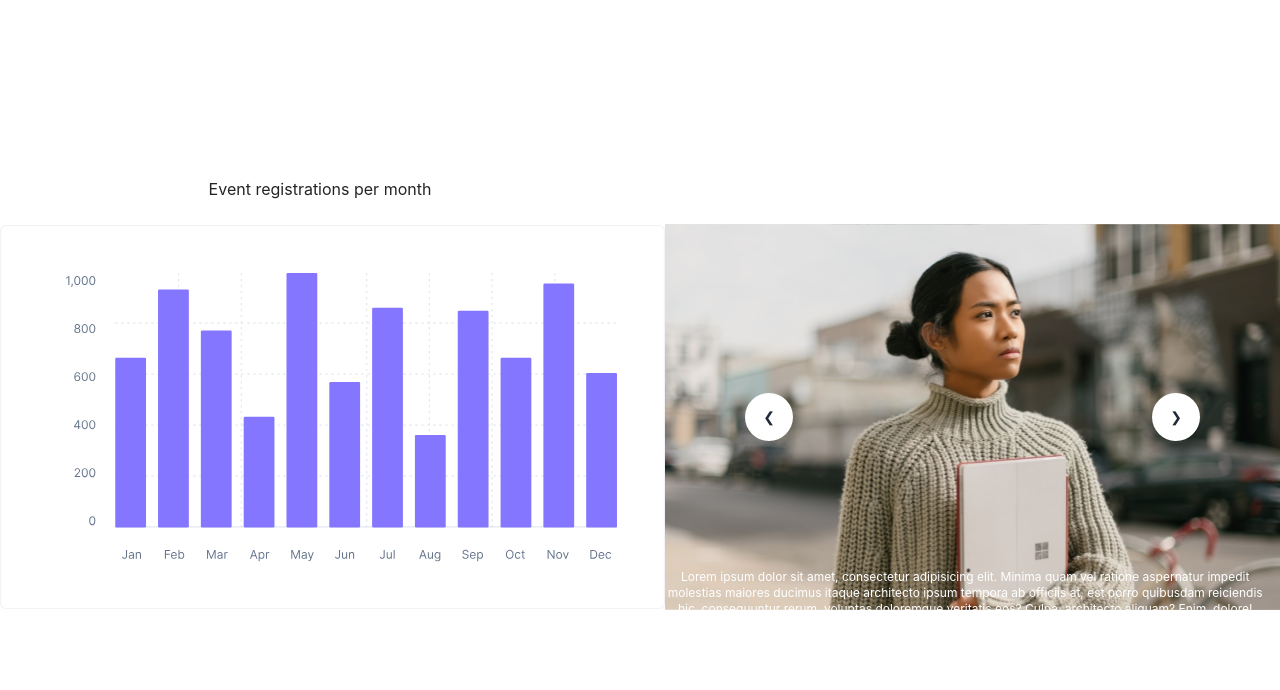
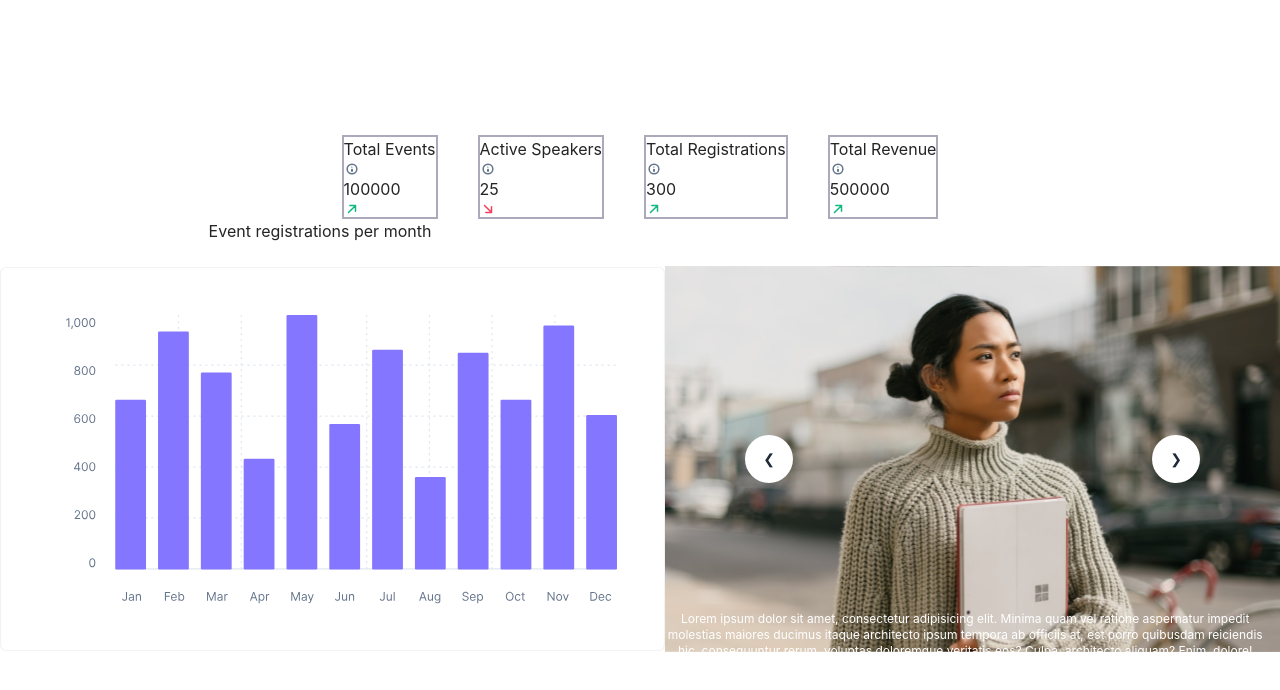
Before and after one commit to Daniel264/alphatwelve, a React (Vite) app: page / in a window 1280 px wide. Shown: the top 690 px of the page. Built offline with nearby package versions, Linux system fonts and the light colour scheme.

Commit message:
Create a summary section and display the each summary component

```diff
--- a/src/App.tsx
+++ b/src/App.tsx
@@ -1,10 +1,11 @@
-
 import Hero from "./components/Hero";
+import Summary from "./components/Summary";
 import "./globals.css";
 
 function App() {
     return (
-        <div className="w-full h-[100vh] justify-center items-center flex">
+        <div className="w-full h-[100vh] flex-col justify-center items-center flex">
+            <Summary />
             <Hero />
         </div>
     );
--- a/src/components/Summary.tsx
+++ b/src/components/Summary.tsx
@@ -1,33 +1,29 @@
-import Information from "../assets/images/information.svg";
-import Incline from "../assets/images/arrow-up-right.svg";
-import Decline from "../assets/images/arrow-down-right.svg";
+import SummaryComponent from "./SummaryComponent";
 
-interface SummaryProps {
-    title: string;
-    price: number;
-    percentagePositive: boolean;
-}
-
-const Summary = ({ title, price, percentagePositive }: SummaryProps) => {
+const Summary = () => {
     return (
-        <div>
-            <article>
-                <div>
-                    <p>{title}</p>
-                    <img src={Information} alt="" />
-                </div>
-                <div>
-                    <p>{price}</p>
-                    <p>
-                        {percentagePositive ? (
-                            <img src={Incline} />
-                        ) : (
-                            <img src={Decline} />
-                        )}
-                    </p>
-                </div>
-            </article>
-        </div>
+        <section className="flex flex-row gap-10">
+            <SummaryComponent
+                title={"Total Events"}
+                price={100000}
+                percentagePositive={true}
+            />
+            <SummaryComponent
+                title={"Active Speakers"}
+                price={25}
+                percentagePositive={false}
+            />
+            <SummaryComponent
+                title={"Total Registrations"}
+                price={300}
+                percentagePositive={true}
+            />
+            <SummaryComponent
+                title={"Total Revenue"}
+                price={500000}
+                percentagePositive={true}
+            />
+        </section>
     );
 };
 
--- /dev/null
+++ b/src/components/SummaryComponent.tsx
@@ -0,0 +1,34 @@
+import Information from "../assets/images/information.svg";
+import Incline from "../assets/images/arrow-up-right.svg";
+import Decline from "../assets/images/arrow-down-right.svg";
+
+interface SummaryProps {
+    title: string;
+    price: number;
+    percentagePositive: boolean;
+}
+
+const SummaryComponent = ({ title, price, percentagePositive }: SummaryProps) => {
+    return (
+        <div>
+            <article className="border-2 border-[#ADA9BB]">
+                <div>
+                    <p>{title}</p>
+                    <img src={Information} alt="" />
+                </div>
+                <div>
+                    <p>{price}</p>
+                    <p>
+                        {percentagePositive ? (
+                            <img src={Incline} />
+                        ) : (
+                            <img src={Decline} />
+                        )}
+                    </p>
+                </div>
+            </article>
+        </div>
+    );
+};
+
+export default SummaryComponent;
```
